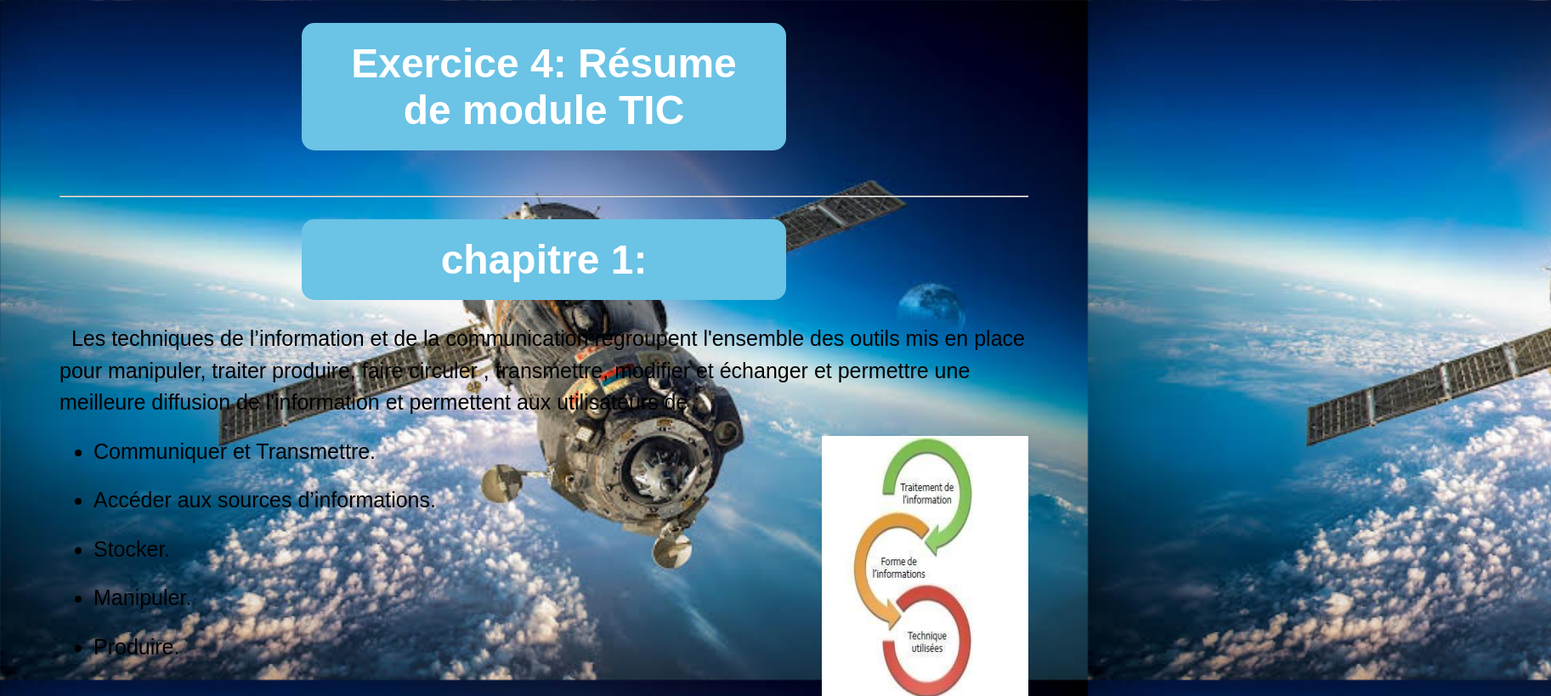
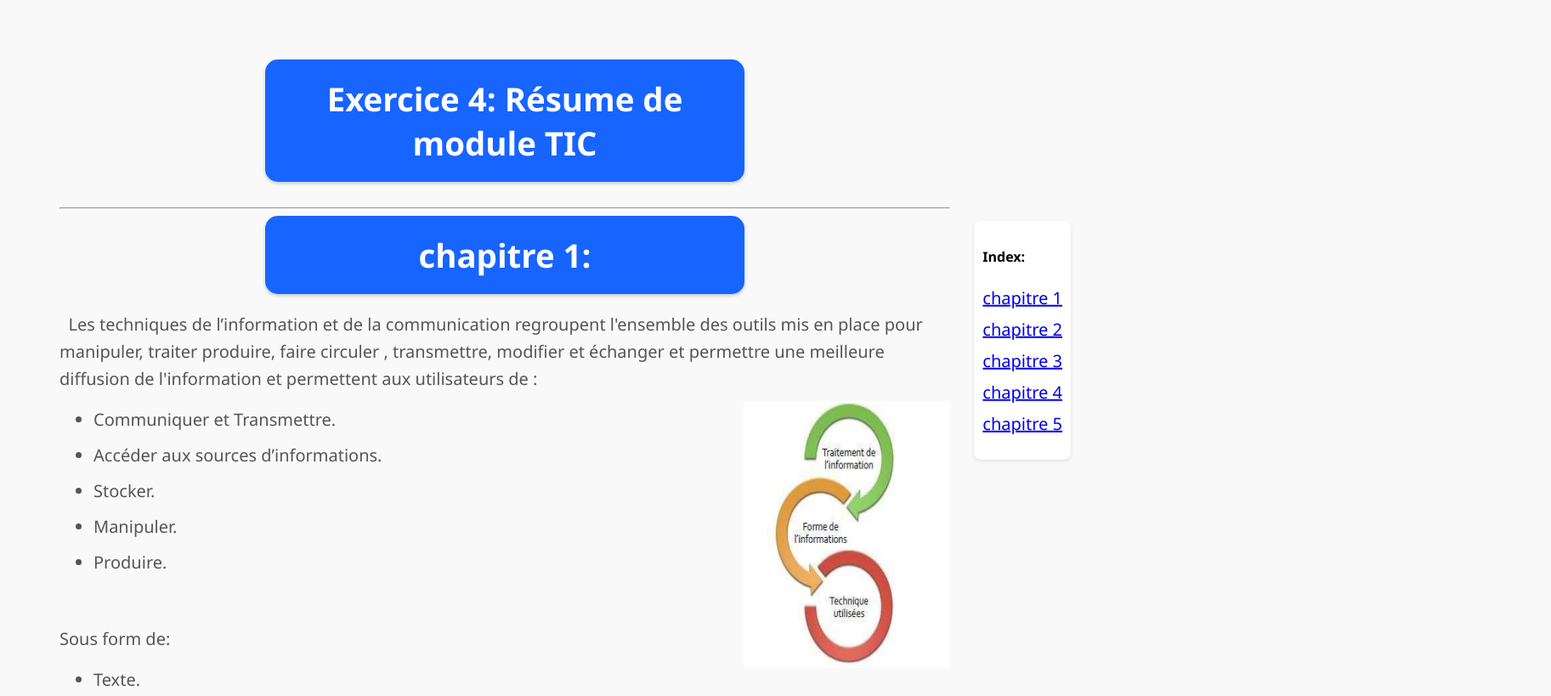
Before and after one commit to khiathidaya/activite__4, a plain HTML site: page Nouveau dossier (3)/index.html in a window 1280 px wide. Shown: the top 819 px of the page at 85% size, 1825 px wide, since content can reach past the window. Drawn offline with Linux system fonts and the light colour scheme.

Commit message:
this is bettre looking version with some code orgnising

```diff
--- a/Nouveau dossier (3)/index.html
+++ b/Nouveau dossier (3)/index.html
@@ -1,16 +1,33 @@
 <!DOCTYPE html>
 <html>
+
 <head>
 	<link rel="stylesheet" type="text/css" href="style.css">
 
 </head>
+
 <body>
 	<h1><big> Exercice 4: Résume de module TIC </big></h1>
 	<br>
+
+
+	<div class="index-container">
+		<h4>Index: </h4>
+		<ul>
+			<li><a href="#chapitre1">chapitre 1 </a></li>
+			<li><a href="#chapitre2">chapitre 2</a></li>
+			<li><a href="#chapitre3">chapitre 3</a></li>
+			<li><a href="#chapitre4">chapitre 4</a></li>
+			<li><a href="#chapitre5">chapitre 5</a></li>
+
+		</ul>
+	</div>
+
+
 	<hr>
- <h1>  <big> chapitre 1:  </big></h1>
+	<h1 id="chapitre1"> <big> chapitre 1: </big></h1>
 
-<p> &nbsp;  Les techniques de l’information et de la communication regroupent l'ensemble des outils mis en
+	<p> &nbsp; Les techniques de l’information et de la communication regroupent l'ensemble des outils mis en
 		place pour manipuler, traiter produire, faire circuler , transmettre, modifier et échanger et permettre
 		une meilleure diffusion de l'information et permettent aux utilisateurs de :</p>
 	<img id="img1" src="Capture d’écran 2023-05-13 232826.png">
@@ -39,13 +56,17 @@ une meilleure diffusion de l'information et permettent aux utilisateurs de :</p>
 		<li> Et des télécommunications. </li>
 	</ul>
 
-&nbsp <b> <h2>Les TIC sont présentés dans 3 grandes catégories: </h2></b>
+	&nbsp <b>
+		<h2>Les TIC sont présentés dans 3 grandes catégories: </h2>
+	</b>
 	<ol>
 		<li>La téléinformatique.</li>
 		<li>Télécommunication.</li>
 		<li>L’électronique.</li>
 	</ol>
-&nbsp <b><h2>Objectifs recherchés:</h2></b>
+	&nbsp <b>
+		<h2>Objectifs recherchés:</h2>
+	</b>
 	<ul>
 		<li> La connectivité. </li>
 		<li> La modularité. </li>
@@ -55,9 +76,11 @@ une meilleure diffusion de l'information et permettent aux utilisateurs de :</p>
 		<li> Une mise à jour aisée. </li>
 	</ul>
 	<img id="img2" src="Capture d’écran 2023-05-14 001052.png">
-	<img  src="Capture d’écran 2023-05-14 001848.png">
+	<img src="Capture d’écran 2023-05-14 001848.png">
 	<br>
-	&nbsp <b><h2>Caractéristiques :</h2></b>
+	&nbsp <b>
+		<h2>Caractéristiques :</h2>
+	</b>
 	<ul>
 		<li> La rapidité. </li>
 		<li>la décentralisation du pouvoir. </li>
@@ -68,10 +91,14 @@ une meilleure diffusion de l'information et permettent aux utilisateurs de :</p>
 		<li>L’intensité. </li>
 	</ul>
 
-&nbsp<b><h2>Concept de communication:</h2></b> <br>
+	&nbsp<b>
+		<h2>Concept de communication:</h2>
+	</b> <br>
 	<p>&nbsp La communication est l'action de communiquer, d'établir une relation avec autrui, de transmettre
 		quelque chose à quelqu'un.</p>
-	&nbsp <b><h2>Les principes de communication:</h2></b>
+	&nbsp <b>
+		<h2>Les principes de communication:</h2>
+	</b>
 	<ul>
 		<li> De faire connaissance avec le monde.</li>
 		<li>D’influencer l’avis des autres.</li>
@@ -81,42 +108,64 @@ quelque chose à quelqu'un.</p>
 
 	</ul>
 
-	&nbsp<b><h2>Initiation aux techniques de communication</h2></b> <br>
-<p>Les objectifs de communication correspondent aux réactions attendues du récepteur. Les objectifs doivent être définis selon trois dimensions : cognitive, affective et
+	&nbsp<b>
+		<h2>Initiation aux techniques de communication</h2>
+	</b> <br>
+	<p>Les objectifs de communication correspondent aux réactions attendues du récepteur. Les objectifs doivent être
+		définis selon trois dimensions : cognitive, affective et
 		comportementale.</p>
 	<ul>
-	<li> cognitif, la communication est informative et vise à susciter l'intérêt et la prise de conscience du public. </li>
-	<li>affectif, la communication agit sur les attitudes et les opinions des consommateurs pour modifier ou renforcer l'image d'un produit ou d'une marque.  </li>
-	<li> comportemental, la communication vise à inciter les consommateurs à acheter ou à essayer un produit en modifiant leurs comportements. </li>
+		<li> cognitif, la communication est informative et vise à susciter l'intérêt et la prise de conscience du
+			public. </li>
+		<li>affectif, la communication agit sur les attitudes et les opinions des consommateurs pour modifier ou
+			renforcer l'image d'un produit ou d'une marque. </li>
+		<li> comportemental, la communication vise à inciter les consommateurs à acheter ou à essayer un produit en
+			modifiant leurs comportements. </li>
 	</ul>
 	<img id="img3" src="Capture d’écran 2023-05-14 010410.png">
-	&nbsp <b><h2>Les éléments de communication: </h2></b>
+	&nbsp <b>
+		<h2>Les éléments de communication: </h2>
+	</b>
 	<ul>
 		<li> <b>Les partenaires </b> de communication sont l&#39;émetteur et le récepteur.</li>
 		<li> <b>Les vecteurs </b> de la communication sont le message et les médias utilisés pour le transmettre.</li>
 		<li> <b>Les fonctions </b> de la communication sont le codage, le décodage, la réponse et le feedback.</li>
-	<li> <b> Le bruit  </b>peut perturber la transmission du message.</li>
+		<li> <b> Le bruit </b>peut perturber la transmission du message.</li>
 	</ul>
 
-		&nbsp <b><h3>types de communication : </h3> </b>institutionnelle (corporate) et commerciale ou de produit. <br>
-		&nbsp <b><h3>Les schémas de communication:</h3>  </b>interpersonnel, de groupe et de masse.<br>
-		&nbsp <b><h3>Les médias:</h3>  </b>comprennent la presse, la radio, la télévision, le cinéma et Internet.<br>
-		&nbsp <b><h3>Le multimédia: </h3> </b>permet l'utilisation simultanée et interactive de plusieurs modes de représentation de
+	&nbsp <b>
+		<h3>types de communication : </h3>
+	</b>institutionnelle (corporate) et commerciale ou de produit. <br>
+	&nbsp <b>
+		<h3>Les schémas de communication:</h3>
+	</b>interpersonnel, de groupe et de masse.<br>
+	&nbsp <b>
+		<h3>Les médias:</h3>
+	</b>comprennent la presse, la radio, la télévision, le cinéma et Internet.<br>
+	&nbsp <b>
+		<h3>Le multimédia: </h3>
+	</b>permet l'utilisation simultanée et interactive de plusieurs modes de représentation de
 	&nbspl'information.
 
 	<hr>
-<h1>  <big> chapitre 2:  </big></h1>
+	<h1 id="chapitre2"> <big> chapitre 2: </big></h1>
 	<h2><big>1) Réseau (informatique) Network:</big> </h2>
 	<img id="img4" src="Capture d’écran 2023-05-14 162204.png">
- &nbsp<p>Réseau (informatique) Network : ensemble d'ordinateurs et terminaux autonomes (libres) connectés entre eux pour échanger des informations numériques selon des règles bien définies. Deux ordinateurs connectés constituent déjà un réseau.</p>
+	&nbsp<p>Réseau (informatique) Network : ensemble d'ordinateurs et terminaux autonomes (libres) connectés entre eux
+		pour échanger des informations numériques selon des règles bien définies. Deux ordinateurs connectés constituent
+		déjà un réseau.</p>
 
 	<ul>
-	 	<li><b>Mise en réseau (Networking) : </b> Mise en oeuvre des outils et tâches pour permettre de partager des ressources entre ordinateurs. </li>
+		<li><b>Mise en réseau (Networking) : </b> Mise en oeuvre des outils et tâches pour permettre de partager des
+			ressources entre ordinateurs. </li>
 	</ul>
 
-	&nbsp<p> A réseau est un ensemble d'équipements interconnectés pour communiquer données entre applications.</p> <br><br>
+	&nbsp<p> A réseau est un ensemble d'équipements interconnectés pour communiquer données entre applications.</p>
+	<br><br>
 	&nbsp<big> <b>Evolution :</b></big>
-	&nbsp<p>Les réseaux informatiques sont destinées à communiquer des terminaux distants avec un site central et des ordinateurs entre eux, mais aujourd'hui on se dirige vers des réseaux qui intègrent également les données, la parole et la vidéo.</p><br><br>
+	&nbsp<p>Les réseaux informatiques sont destinées à communiquer des terminaux distants avec un site central et des
+		ordinateurs entre eux, mais aujourd'hui on se dirige vers des réseaux qui intègrent également les données, la
+		parole et la vidéo.</p><br><br>
 	&nbsp <p>Un réseau s’appuie sur deux notions fondamentales :</p>
 	<ul>
 		<li> L’interconnexion: qui assure la transmission des données d’un nœud à un autre. </li>
@@ -127,7 +176,8 @@ comportementale.</p>
 	<ul>
 		<li> <b>La topologie</b> qui définit l’architecture d’un réseau. </li>
 		<li> <b>La topologie logique.</b></li>
- 	 	<li> <b>Le débit exprimé en bits/s (ou bps)</b>qui précise la manière dont les équipements communiquent entre eux. </li>
+		<li> <b>Le débit exprimé en bits/s (ou bps)</b>qui précise la manière dont les équipements communiquent entre
+			eux. </li>
 		<li> <b>La distance maximale (ou portée).</b> </li>
 		<li> <b>Le nombre de nœuds maximum.</b> </li>
 	</ul>
@@ -139,7 +189,8 @@ comportementale.</p>
 		<li> <b>Nœud :</b>toute entité pouvant être adressée par un numéro unique.</li>
 		<li> <b>Paquet :</b>: C’est la plus petite unité d’information pouvant être envoyé sur le réseau. </li>
 		<li> <b>Réseaux Hétérogènes :</b> </li>
- 	 	<li> <b>Le Débit mesure une quantité de données numériques (bits)</b>transmises par seconde (bit/s ou bps). </li>
+		<li> <b>Le Débit mesure une quantité de données numériques (bits)</b>transmises par seconde (bit/s ou bps).
+		</li>
 	</ul>
 
 	<h2><big>4) Éléments d'un reseau</big> </h2>
@@ -159,18 +210,24 @@ comportementale.</p>
 
 
 	<ol>
-		<li> <h2>  Par portée l’envergure (la distance) : LAN, MAN et WAN  </h2> <ul>  <li> <b>LAN (réseau local d'entreprise) :</b> appelé réseau local, constitué
+		<li>
+			<h2> Par portée l’envergure (la distance) : LAN, MAN et WAN </h2>
+			<ul>
+				<li> <b>LAN (réseau local d'entreprise) :</b> appelé réseau local, constitué
 					d'ordinateurs et de périphériques reliés entre eux et implantés (planté) dans une même
 					entreprise.</li><br>
 				<li> <b> MAN : (Réseau métropolitain ou urbain): </b> Correspond à la
 					réunion de plusieurs réseaux locaux (LAN) à l'intérieur d'un même périmètre d'une très
-				grande Entreprise ou d'une ville </li>	<br>
+					grande Entreprise ou d'une ville </li> <br>
 				<li> <b>WAN : (réseau grande distance) : : sont des réseaux étendus qui
 						assurent la transmission des données sur des longues distances à l’échelle d’un pays ou de
 						la planète.</b> </li>
-				 </ul> </li>
+			</ul>
+		</li>
 
-				 <li> <h2>  5.2. L’ouverture (leur utilisation)  </h2> </li>
+		<li>
+			<h2> 5.2. L’ouverture (leur utilisation) </h2>
+		</li>
 		<p>Ou selon des services qu’ils offrent. Ainsi, pour les réseaux utilisant la famille des protocoles TCP/IP,
 			on distingue : </p>
 		<ul>
@@ -184,7 +241,9 @@ comportementale.</p>
 
 
 
-				 <li> <h2> Les supports de connexion : filaires et non filaires </h2> </li>
+		<li>
+			<h2> Les supports de connexion : filaires et non filaires </h2>
+		</li>
 		<ul>
 			<li><b>Réseaux filaires :</b>on distingue des réseaux qui Utilisent Le câble coaxial, Le câble en paires
 				torsadées, fibre optique, Les lignes téléphoniques. </li><br>
@@ -192,13 +251,15 @@ comportementale.</p>
 
 		</ul>
 
-				 <li> <h2> Le type d’organisation : Peer to Peer et client serveur </h2>
+		<li>
+			<h2> Le type d’organisation : Peer to Peer et client serveur </h2>
 
 			<ul>
 				<li><b> Les réseaux Postes à Postes (Peer to Peer, ou d’égal à égal) :</b>Chaque ordinateur est un peu
 					serveur et un peu client. Chaque ordinateur est libre de partager ses ressources. </li> <br>
 				<li><b>Les réseaux Clients/Serveurs</b></li>
-				 </ul> </li>
+			</ul>
+		</li>
 	</ol>
 
 	<h2><big>6)Le type de topologie</big> </h2>
@@ -226,7 +287,7 @@ comportementale.</p>
 	</ul>
 	<hr>
 
- <h1>Chapitre 3 </h1>
+	<h1 id="chapitre3">Chapitre 3 </h1>
 
 	<h2>1) Les composants matériel d'un réseau
 		informatique</h2>
@@ -235,13 +296,13 @@ informatique</h2>
 
 	<ul>
 		<li>permette à un ordinateur de se connecter à un réseau</li>
- 	<li>la réception et l'envoi des données via des protocole de 		commutation to TCP/IP
+		<li>la réception et l'envoi des données via des protocole de commutation to TCP/IP
 			qui sont utiliser pour trous ferez des donnés sur internet</li>
 	</ul>
 
 
 
-<h2>Switch:	 </h2>
+	<h2>Switch: </h2>
 	<p>utiliser pour</p>
 	<ul>
 		<li>connecter l' appareil donus un réseau local (LAN)</li>
@@ -275,16 +336,17 @@ propre fangtian:</p>
 		<li>La couche Session: responsable de l'établissement de la gestion des session entre les
 			appareil</li>
 		<li>La présentation: responsable de la conversation des données</li>
-	<li>La couche application: responsable de communication entre les 	application sur les
+		<li>La couche application: responsable de communication entre les application sur les
 			appareillages de réseau</li>
 	</ol>
-<p><b>Remarque:</b>	 le Modèle OSI est théorique c’est just pour la compréhension des principe
+	<p><b>Remarque:</b> le Modèle OSI est théorique c’est just pour la compréhension des principe
 		fondamentaux de la communication réseau</p>
 
 	<h2>Model TCP/IP:</h2>
 
 	<p><b>TCP:</b> transmission control protocol
-<b>IP:</b> internet protocol</p>
+		<b>IP:</b> internet protocol
+	</p>
 
 	<p>Un modèle de référence pour le communication de réseau qui est utilisé pour la conception et
 		la mise en oeuvre des réseau informatique, il est basé sure couche seulement qui sont:</p>
@@ -297,7 +359,8 @@ la mise en oeuvre des réseau informatique, il est basé sure couche seulement q
 	</ul>
 
 	<p><b>Remarque:</b> le modèle TCP/IP est utilisé pour les protocols de communication les plus
-couramment utilisé IP TCP et UDP, et plus utilise la conception des réseau d’entreprise, internet et non fil.</p>
+		couramment utilisé IP TCP et UDP, et plus utilise la conception des réseau d’entreprise, internet et non fil.
+	</p>
 
 	<h2>L’adressage:</h2>
 
@@ -310,7 +373,7 @@ couramment utilisé IP TCP et UDP, et plus utilise la conception des réseau d
 	</ul>
 
 	<h2>Internet protocol:</h2>
-<p><b>Est le numéro qui identifie chaque ordinateur dans les réseaU 		QU’IL APPARTIENT,
+	<p><b>Est le numéro qui identifie chaque ordinateur dans les réseaU QU’IL APPARTIENT,
 			il existe 2 mode d’adressage:</b></p>
 
 	<ul>
@@ -323,7 +386,7 @@ couramment utilisé IP TCP et UDP, et plus utilise la conception des réseau d
 	<h2>L'adresse IPv4:</h2>
 	<ul>
 		<li>Les 4 octets complacent 2 partie (réseau et hates )</li>
-		<li>On connaît qu’un réseau est un (hôte) quand la valeur des 	bits pour la partie réseau
+		<li>On connaît qu’un réseau est un (hôte) quand la valeur des bits pour la partie réseau
 			est la même</li>
 		<li>Le nombre des bits dans le hots détermine le nombre de machines possible sur ce
 			réseau.</li>
@@ -340,40 +403,61 @@ couramment utilisé IP TCP et UDP, et plus utilise la conception des réseau d
 
 	<hr>
 
- <h1> Chapitre 4 :Internet et  Web</h1>
+	<h1 id="chapitre4"> Chapitre 4 :Internet et Web</h1>
 
 	<h2> <span class="title-number">I.</span> Introduction :</h2>
-  <p>Le World Wide Web (Web) est un système hypertexte public sur Internet qui permet d'accéder à des pages web via des sites. <br> Le Web est une application de l'Internet inventée par Tim Berners-Lee et Robert Cailliau. <br> Internet est un support de communication plus large, tandis que le Web est une partie des contenus circulant sur l'Internet. Le Web fonctionne en accédant à des documents textuels situés sur des machines accessibles via Internet et interconnectés par des liens hypertexte.</p>
+	<p>Le World Wide Web (Web) est un système hypertexte public sur Internet qui permet d'accéder à des pages web via
+		des sites. <br> Le Web est une application de l'Internet inventée par Tim Berners-Lee et Robert Cailliau. <br>
+		Internet est un support de communication plus large, tandis que le Web est une partie des contenus circulant sur
+		l'Internet. Le Web fonctionne en accédant à des documents textuels situés sur des machines accessibles via
+		Internet et interconnectés par des liens hypertexte.</p>
 
 	<h2><span class="title-number">II.</span> Aspects techniques du Web :</h2>
 	<p>Les trois mécanismes de base du Web sont :</p>
 	<ol>
 		<li>
-      <strong>URL (Uniform Resource Locator) :</strong> Une adresse unique qui décrit l'emplacement d'une ressource sur Internet. <br>
+			<strong>URL (Uniform Resource Locator) :</strong> Une adresse unique qui décrit l'emplacement d'une
+			ressource sur Internet. <br>
 		</li>
 		<li>
-      <strong>HTTP (Hypertext Transfer Protocol) :</strong> Un protocole de niveau applicatif utilisé pour accéder aux ressources web. Il suit un paradigme client-serveur et est sans état, c'est-à-dire qu'il ne conserve pas la mémoire des transactions précédentes. <br>
+			<strong>HTTP (Hypertext Transfer Protocol) :</strong> Un protocole de niveau applicatif utilisé pour accéder
+			aux ressources web. Il suit un paradigme client-serveur et est sans état, c'est-à-dire qu'il ne conserve pas
+			la mémoire des transactions précédentes. <br>
 
 		</li>
 		<li>
-      <strong>HTML (HyperText Markup Language) :</strong> Un langage de description des pages web. Il permet l'inclusion de texte, d'images, de liens hypertexte et d'autres objets. HTML est un langage déclaratif et peut être utilisé pour créer du contenu interactif tel que des formulaires et des discussions. <br>
+			<strong>HTML (HyperText Markup Language) :</strong> Un langage de description des pages web. Il permet
+			l'inclusion de texte, d'images, de liens hypertexte et d'autres objets. HTML est un langage déclaratif et
+			peut être utilisé pour créer du contenu interactif tel que des formulaires et des discussions. <br>
 		</li>
 	</ol>
 
 	<h2> <span class="title-number">III.</span> Page web et site web :</h2>
 	<p>Une page web est un document multimédia pouvant contenir des images, du texte,
-     des éléments interactifs et des liens <br> . Elle est décrite élément par élément à l'aide d'un langage descriptif tel que HTML (1992), XHTML (2002) ou HTML5. <br> Une page web est stockée dans un fichier HTML et est interprétée et affichée par un navigateur web. Elle est localisée sur Internet à l'aide d'une URL et permet d'accéder à d'autres pages via des liens hypertexte.</p>
-  <p>Un site web est un regroupement de pages web organisées autour d'une thématique commune. <br> Les pages sont interconnectées par des liens hypertexte et sont créées par la même entité (organisation, entreprise, individu). <br> Les sites web sont généralement hébergés sur le même serveur et structurés sous forme d'une hiérarchie de dossiers et de fichiers, similaire à un disque local. Les sites web permettent également l'utilisation de chemins relatifs pour les réfé</p>
+		des éléments interactifs et des liens <br> . Elle est décrite élément par élément à l'aide d'un langage
+		descriptif tel que HTML (1992), XHTML (2002) ou HTML5. <br> Une page web est stockée dans un fichier HTML et est
+		interprétée et affichée par un navigateur web. Elle est localisée sur Internet à l'aide d'une URL et permet
+		d'accéder à d'autres pages via des liens hypertexte.</p>
+	<p>Un site web est un regroupement de pages web organisées autour d'une thématique commune. <br> Les pages sont
+		interconnectées par des liens hypertexte et sont créées par la même entité (organisation, entreprise, individu).
+		<br> Les sites web sont généralement hébergés sur le même serveur et structurés sous forme d'une hiérarchie de
+		dossiers et de fichiers, similaire à un disque local. Les sites web permettent également l'utilisation de
+		chemins relatifs pour les réfé</p>
 	<h2><span class="title-number">IV.</span>Creating an HTML Web Page :</h2>
-    <p>HTML (HyperText Markup Language) is a language for describing web pages. An HTML document is a structured text file built using a specific syntax and organized with tags. It is interpreted and displayed in a web browser such as Mozilla Firefox, Internet Explorer, or Safari. HTML documents can be created using specialized web page editors like Dreamweaver or simple text editors like Notepad or WordPad.</p>
-    <p>The basic principles of HTML include the use of tags. At a minimum, an HTML file should contain the following four tags:</p>
+	<p>HTML (HyperText Markup Language) is a language for describing web pages. An HTML document is a structured text
+		file built using a specific syntax and organized with tags. It is interpreted and displayed in a web browser
+		such as Mozilla Firefox, Internet Explorer, or Safari. HTML documents can be created using specialized web page
+		editors like Dreamweaver or simple text editors like Notepad or WordPad.</p>
+	<p>The basic principles of HTML include the use of tags. At a minimum, an HTML file should contain the following
+		four tags:</p>
 	<pre>
         <div class="image-container">
             <img src="html.jpg" alt="Image description">
           </div>
 
 <hr>
-<h1> chapitre 5 </h1>
+<hr>
+<h1 id="chapitre5"> chapitre 5 </h1>
 
 <h2>C quoi Git ?</h2>
 
@@ -437,11 +521,6 @@ couramment utilisé IP TCP et UDP, et plus utilise la conception des réseau d
 <h2>C quoi une branche ?</h2>
 
 <p>Une branche est un pointeur vers un commit en Git, qui est créée par la modification de la base pour développer<br>et tester de nouveaux fonctionnalités. Le pointeur est un objet qui contient le nom et prénom de l'auteur du commit,<br>le message renseigné lors de la création du commit, et des pointeurs vers l'instantané du contenu indexé et<br>des pointeurs vers le ou les commit précédant directement. La branche par défaut est maître et va se déplacer<br>automatiquement à chaque nouveau commit pour pointer sur le dernier commit effectué. Une nouvelle branche dans Git<br>crée uniquement un pointeur plutôt qu’une copie du répertoire de travail.</p>
-
-
-
-
-
-
+<hr>
 </body>
 </html>
--- a/Nouveau dossier (3)/style.css
+++ b/Nouveau dossier (3)/style.css
@@ -1,41 +1,48 @@
 body {
-      padding-left: 50px;
-      padding-right: 50px;
-      font-family: Arial, Helvetica, sans-serif;
+  padding: 50px;
+  font-family: 'Segoe UI', Tahoma, Geneva, Verdana, sans-serif;
   margin: 20px;
-      background-image: url('0.jpg') !important;
-      background-size: 100% ;
-      background-repeat: no-repeat;
-      background-attachment: fixed;}
+  background-color: #f9f9f9;
+  margin-right: 14vh;
+}
+
 h1 {
-
   color: #ffffff;
-      font-size: 40px;
+  font-size: 32px;
   font-weight: 700;
   text-align: center;
   position: relative;
-      background-color: #6bc3e5;
-      padding: 20px 50px;
-      margin-right: 25%;
-      margin-left: 25%;
+  background-color: #1764ff;
+  padding: 20px;
+  margin: 0 auto;
   border-radius: 15px;
-    }    h2{
+  max-width: 50%;
+  box-shadow: 0 2px 4px rgba(0, 0, 0, 0.2);
+}
+
+h2 {
   text-transform: capitalize;
-        text-transform: uppercase;
-        color: rgb(255, 255, 255);
+  color: #333333;
+  font-size: 36px;
+  margin-bottom: 10px;
 }
+
 li {
-    color: #000000;
-      font-size: 25px !important ;
-      margin-bottom: 20px;
-      line-height: 1.5;}
+  color: #555555;
+  font-size: 20px;
+  margin-bottom: 10px;
+  line-height: 1.6;
+}
+
 p {
-      color: #000000;
-      font-size: 25px !important ;
-      margin-bottom: 20px;
-      line-height: 1.5;
-    }    .image-container {
-  position:relative;
+  color: #555555;
+  font-size: 20px;
+  margin-bottom: 10px;
+  line-height: 1.6;
+}
+
+.image-container {
+  position: relative;
   bottom: 0;
   right: 0;
 }
@@ -43,11 +50,46 @@ li {
 .image-container img {
   width: 300px;
   height: 200px;
+  border-radius: 8px;
+  box-shadow: 0 2px 4px rgba(0, 0, 0, 0.1);
 }
+
 #h11 {
   text-align: center;
 }
-#img1 { float:right; }
-#img2 { float:left; }
-#img3 { float:right; }
-#img4 { float:right; }
+
+#img1 {
+  float: right;
+}
+
+#img2 {
+  float: left;
+}
+
+#img3 {
+  float: right;
+}
+
+#img4 {
+  float: right;
+}
+
+.index-container {
+  position: fixed;
+  top: 50%;
+  right: 20px;
+  transform: translateY(-50%);
+  background-color: #ffffff;
+  padding: 10px;
+  border-radius: 8px;
+  box-shadow: 0 2px 4px rgba(0, 0, 0, 0.1);
+}
+
+.index-container ul {
+  list-style: none;
+  padding: 0;
+}
+
+.index-container li {
+  margin-bottom: 5px;
+}
```
Lines whose indentation alone changed are shown as unchanged.
